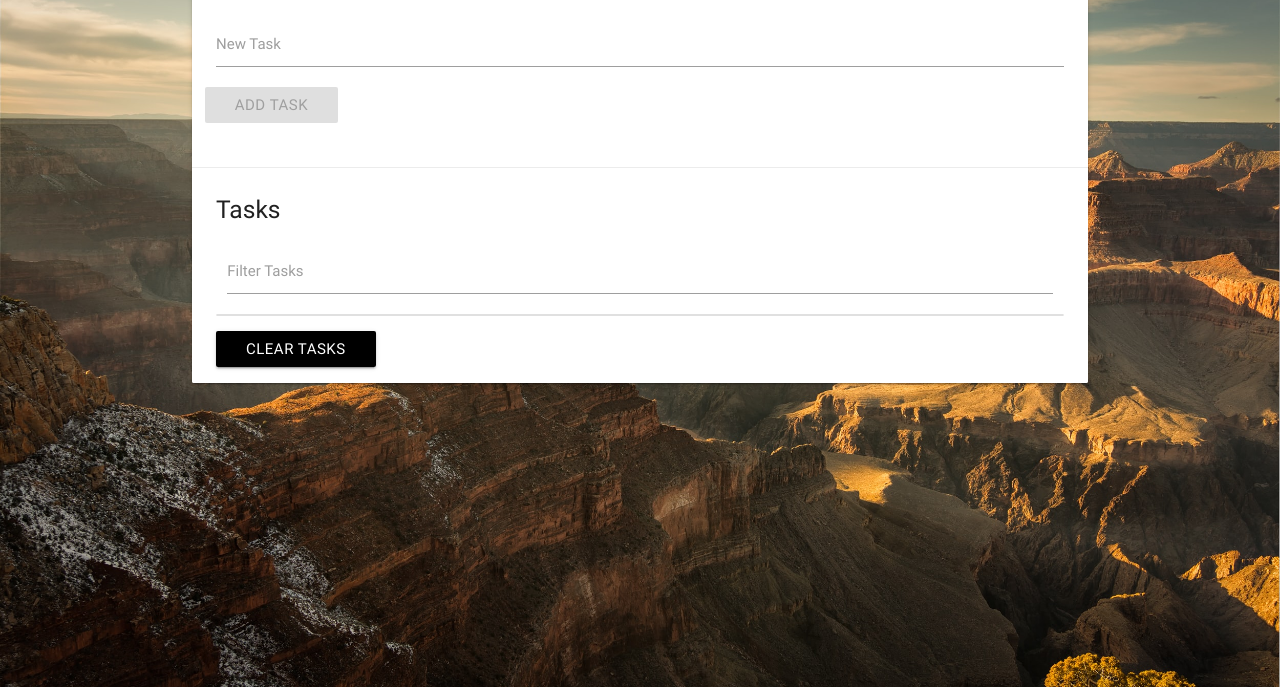
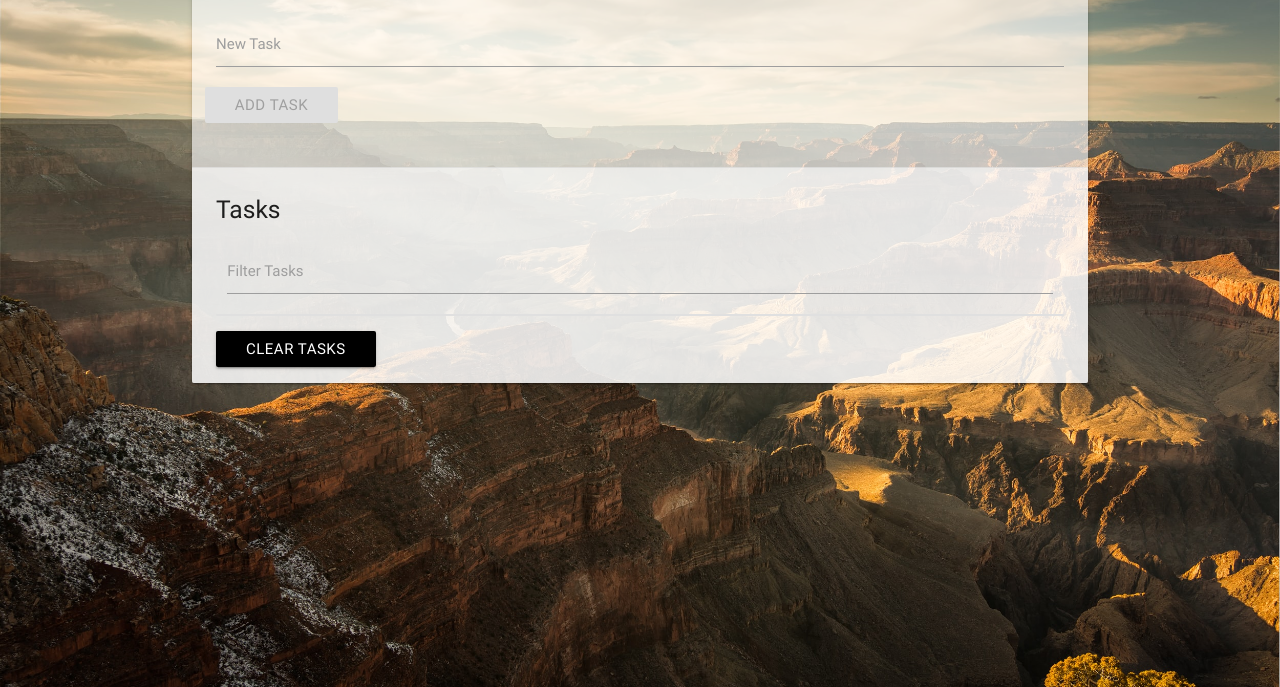
Before and after one commit to kweku76/Task-list-2020, a plain HTML site: page index.html in a window 1280 px wide. Shown: the part 113-800 px from the top of the page. Drawn offline with nearby package versions, Linux system fonts and the light colour scheme.

Commit message:
modifying .card bg colour to mid opacity
altering the standard css of the materialize .card class

```diff
--- a/style.css
+++ b/style.css
@@ -4,3 +4,7 @@ body {
   background-attachment: fixed;
   background-size: cover;
 }
+.card {
+    background-color: rgba(255, 255, 255, 0.62);
+    -webkit-transition: -webkit-box-shadow .25s!important;
+}
```
